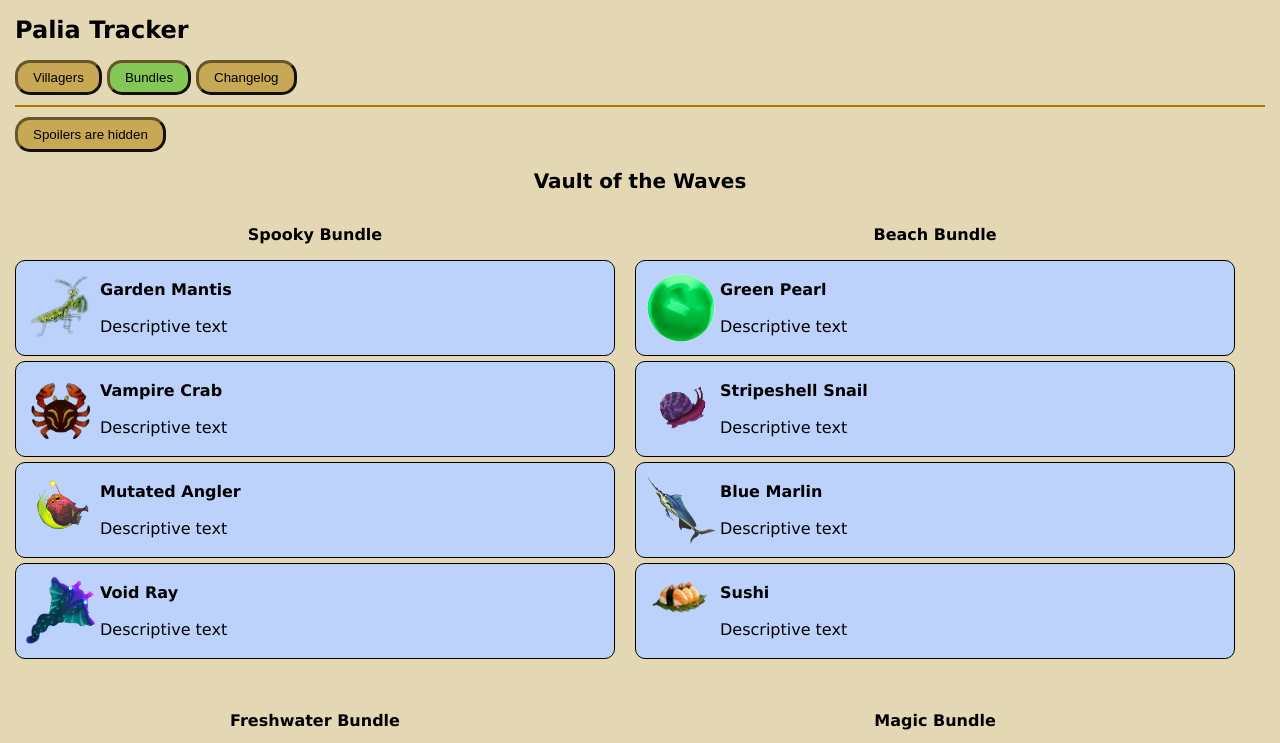
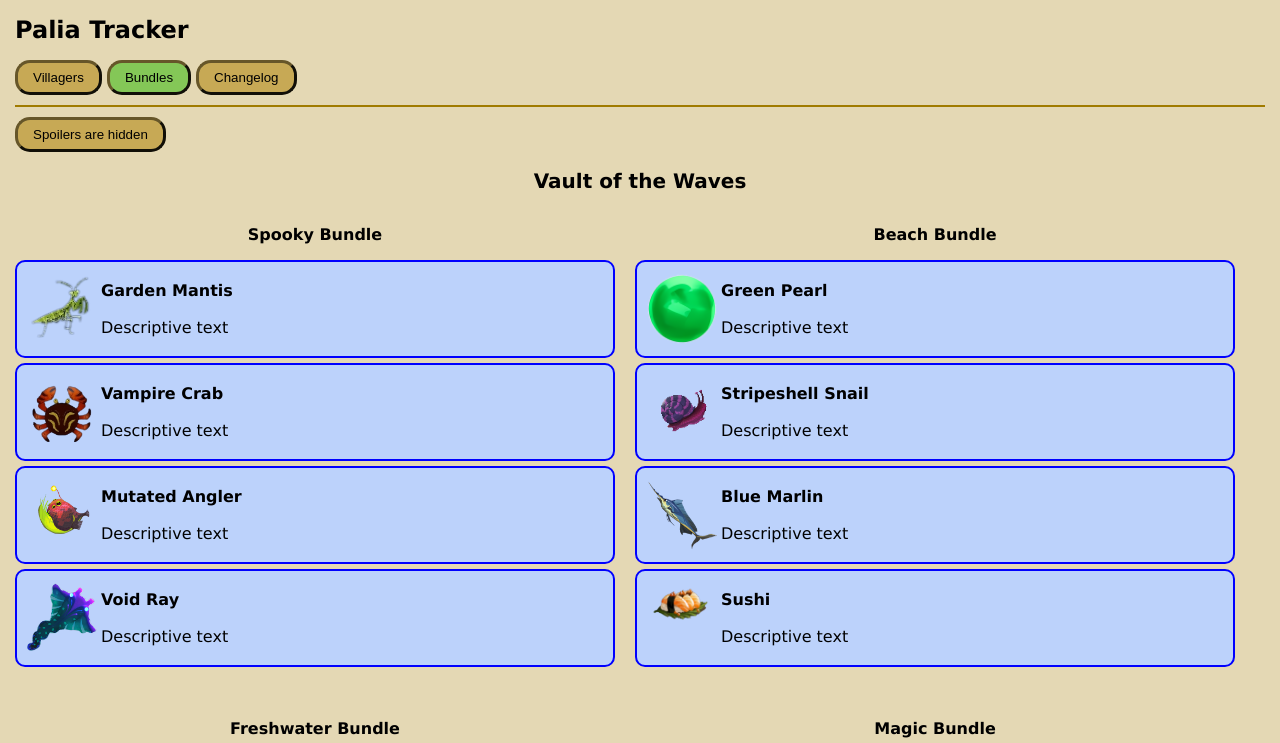
Before and after one commit to pkmnfrk/palia-app, a React app in the folder web/: page / in a window 1280 px wide. Both pictures are taken after a click on the button "Bundles". Shown: the top 743 px of the page. Built offline with nearby package versions, Linux system fonts and the light colour scheme; no server answers.

Commit message:
minor styling tweak

```diff
--- a/web/src/components/BundleItem.module.css
+++ b/web/src/components/BundleItem.module.css
@@ -3,7 +3,7 @@
     grid-template-columns: 74px 1fr;
     grid-template-rows: 37px 37px;
     align-items: center;
-    border: 1px solid black;
+    border: 2px solid black;
     border-radius: 10px;
     margin-bottom: 5px;
     padding: 10px;
@@ -11,6 +11,7 @@
 
 .bundleItem.water {
     background-color: rgb(188, 210, 251);
+    border-color: blue;
 }
 
 .bundleItem h4 {
```
